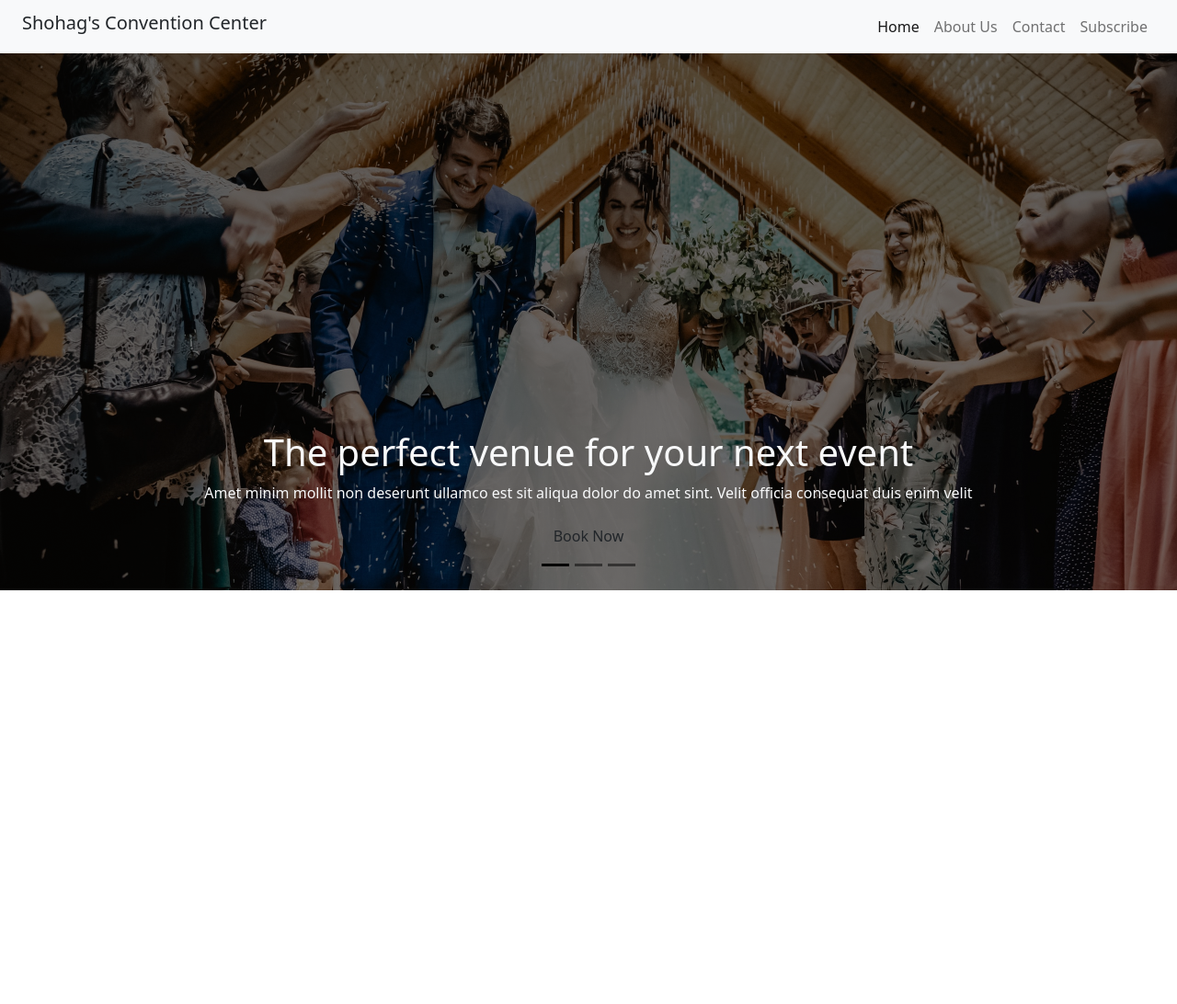
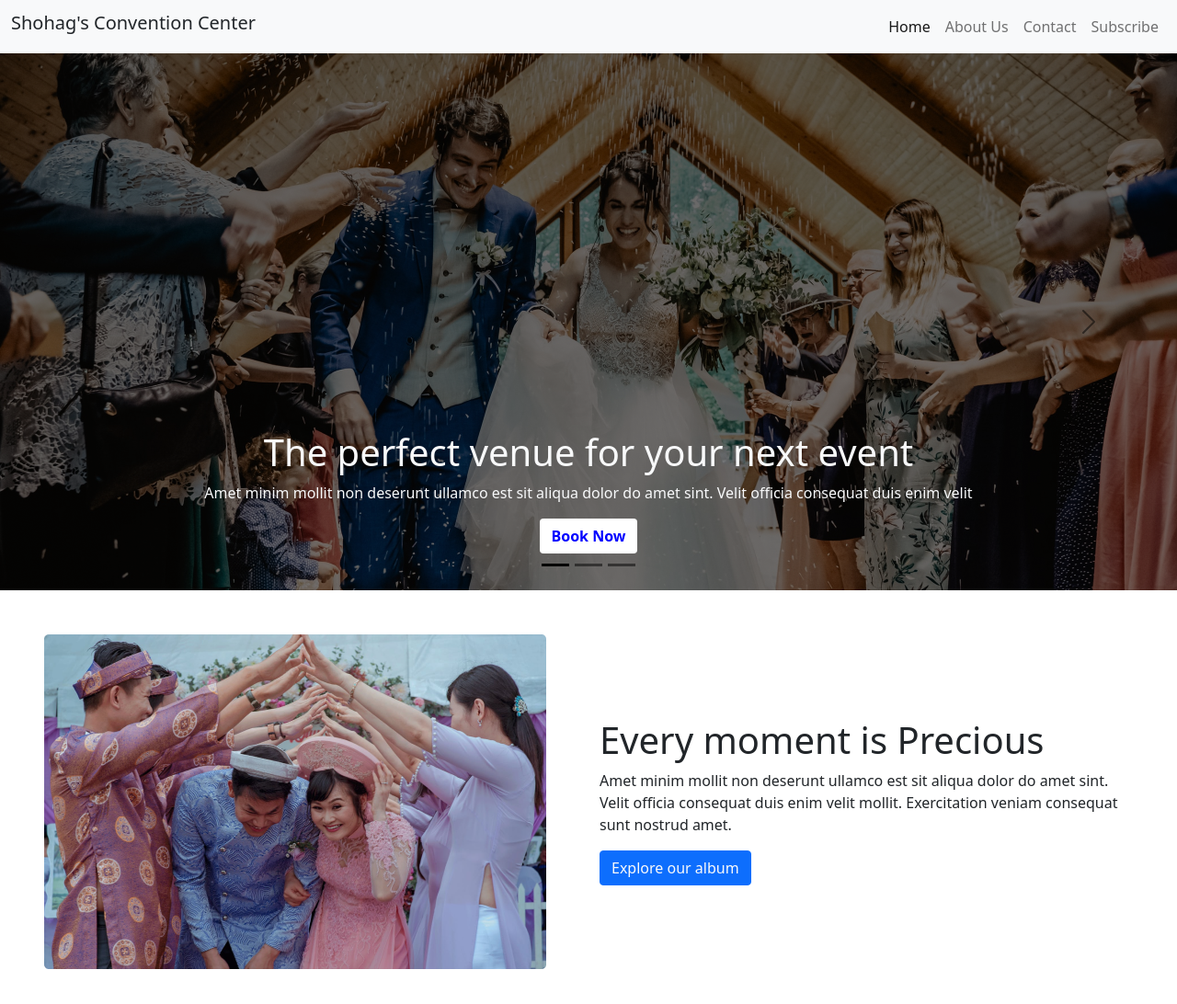
Before and after one commit to shohagroy/new_my_convention_center, a plain HTML site: page index.html in a window 1280 px wide. Shown: the whole page at 92% size. Before the commit the page ends 800 px from the top, so only its background shows below. Drawn offline with nearby package versions, Linux system fonts and the light colour scheme.

Commit message:
banar_section_added

```diff
--- a/index.html
+++ b/index.html
@@ -10,8 +10,8 @@
 
 </head>
 <body>
-    <header class="red">
-    <div class="row">
+    <header class="">
+    <div class="">
       <nav class="navbar navbar-expand-md navbar-light bg-light">
           <div class="container-fluid ">
             <a class="navbar-brand text-dark h3" href="index.html">Shohag's Convention Center</a>
@@ -37,11 +37,10 @@
           </div>
       </nav>
   </div>
-
     </header>
 
+
     <main>
-
         <section class="banar_section">
           <div class="">
             <div id="carouselExampleDark" class="carousel carousel-dark slide" data-bs-ride="carousel">
@@ -98,9 +97,33 @@
               </button>
             </div>
           </div>
+        </section>
+
+        <section>
+            <div class="continer m-5">
+                <div class="row d-flex justify-content-center align-items-center">
+                    <div class="col-6">
+                        <img src="images/wedding.png" class=" img-fluid" alt="">
+                    </div>
+
+                    <div class="col-6">
+
+                        <h2 class="h1">Every moment is Precious
+                        </h2>
+
+                        <p>Amet minim mollit non deserunt ullamco est sit aliqua dolor do amet sint. Velit officia consequat duis enim velit mollit. Exercitation veniam consequat sunt nostrud amet.</p>
+
+                        <a class="btn btn-primary text-light" href="">Explore our album</a>
+
+                    </div>
+                </div>
+            </div>
+
+        </section>
 
 
-        </section>
+
+
     </main>
 
 
--- a/style/style.css
+++ b/style/style.css
@@ -0,0 +1,7 @@
+
+
+.carousel-button{
+    background-color: white;
+    color: blue;
+    font-weight: 700;
+}
```
